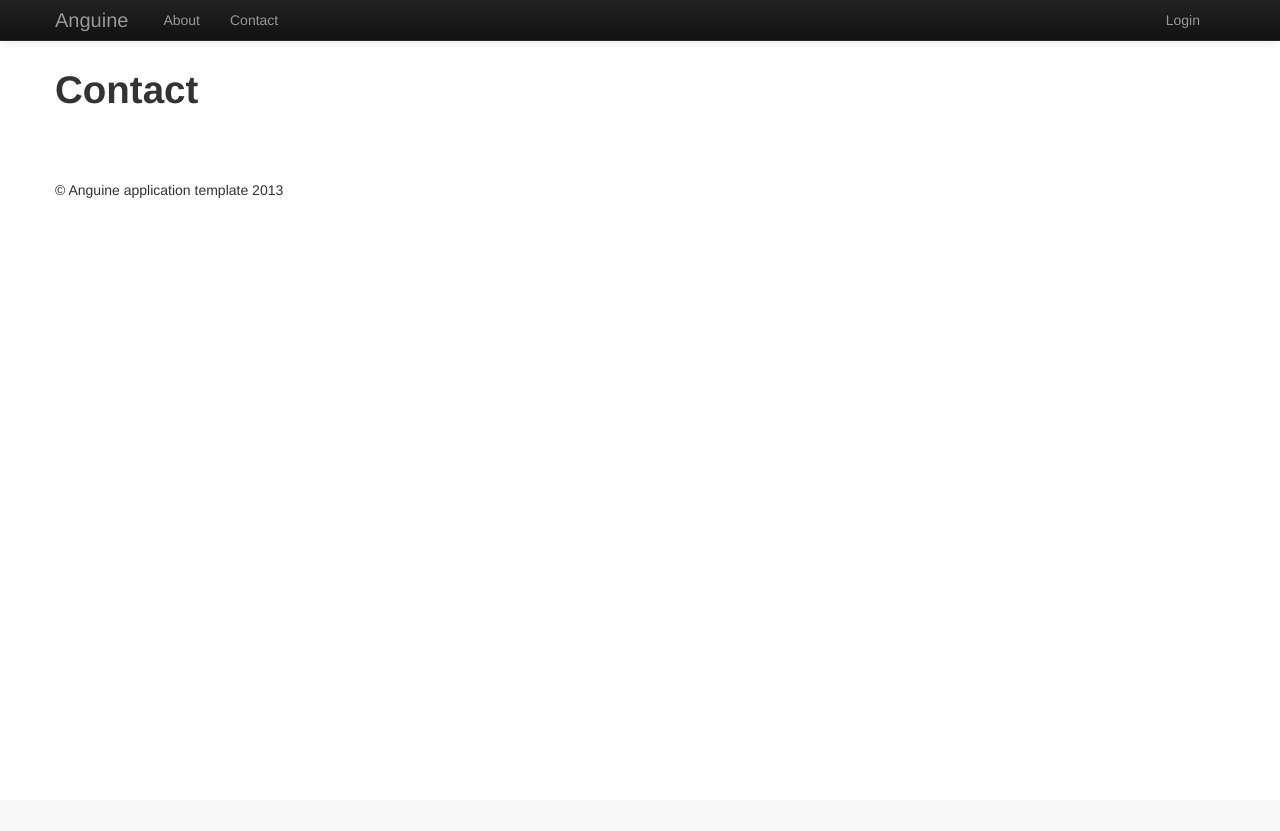
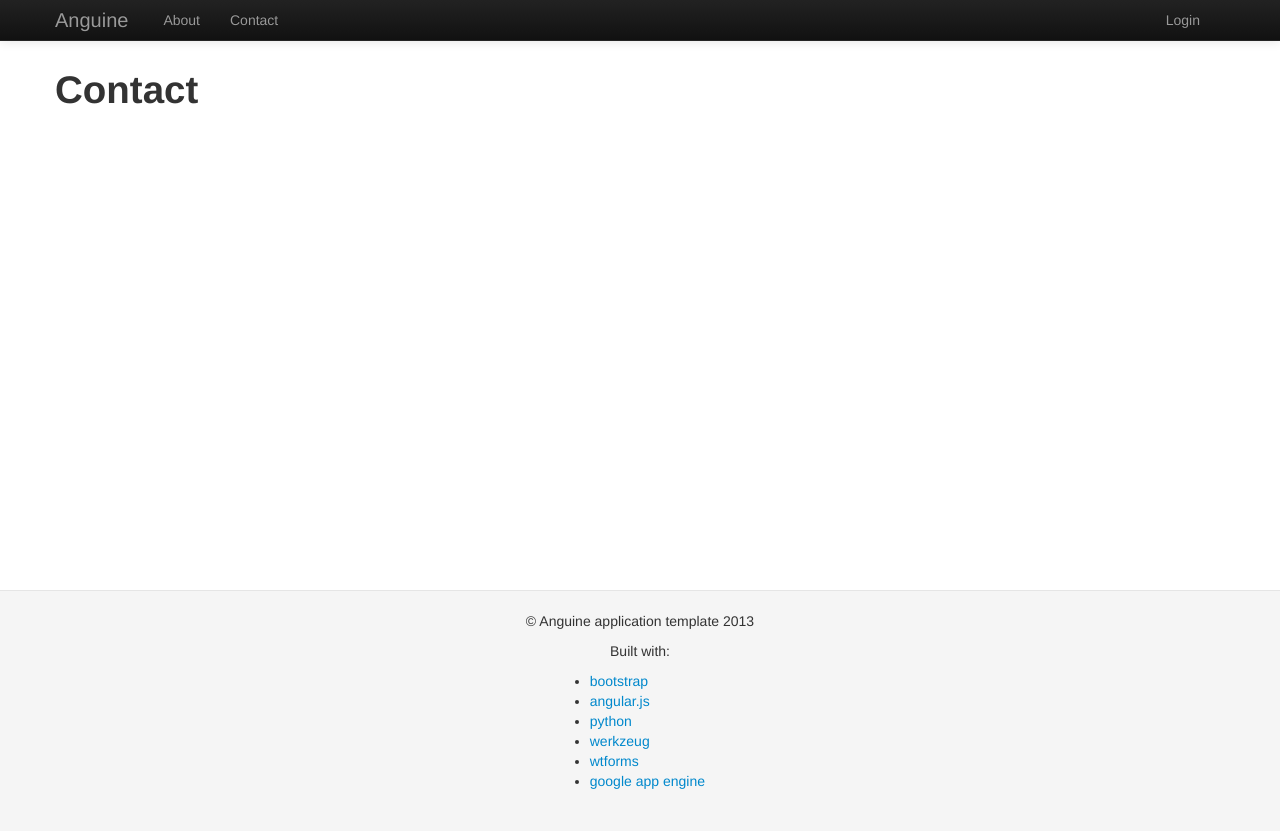
Before and after one commit to nunes/anguine, a Python web app: template resources/templates/contact.html in a window 1280 px wide. Before the commit the page ends 198 px from the top, so only its background shows below. Run offline with Jinja, Linux system fonts and the light colour scheme; the template is opened without the code that fills it, so the values that code supplies are empty; some libraries are stand-ins or nearby versions.

Commit message:
fixed footer style added contact.js

```diff
--- a/resources/css/style.css
+++ b/resources/css/style.css
@@ -1,8 +1,26 @@
 body {
-    padding-top: 60px;
-    padding-bottom: 40px;
+	padding-top: 60px;
 }
 
 footer {
-    padding-top: 60px;
+	margin-top: 50px;
+	padding-top: 20px;
+	text-align: center;
+	border-top: 1px solid #e5e5e5;
+	background-color: #f5f5f5;
+	padding-bottom: 30px;
 }
+
+footer ul {
+	text-align: left;
+}
+
+footer ul li {
+	margin-left: auto;
+	margin-right: auto;
+	width: 10%;
+}
+
+.main-content {
+	min-height: 30rem;
+}
--- /dev/null
+++ b/resources/js/views/contact.js
@@ -0,0 +1,3 @@
+function WindowCtrl($scope) {
+
+}
--- a/resources/js/views/main.js
+++ b/resources/js/views/main.js
@@ -1,4 +1,4 @@
-function MainCtrl($scope) {
+function WindowCtrl($scope) {
 
 	var tasks = $scope.tasks = [];
 
--- a/resources/templates/layout.html
+++ b/resources/templates/layout.html
@@ -8,8 +8,8 @@
 <meta name="viewport" content="width=device-width, initial-scale=1.0">
 
 <!-- CSS -->
-<link href="/css/bootstrap.min.css" rel="stylesheet">
-<link href="/css/bootstrap-responsive.min.css" rel="stylesheet">
+<link href="/css/bootstrap.css" rel="stylesheet">
+<link href="/css/bootstrap-responsive.css" rel="stylesheet">
 <link href="/css/style.css" rel="stylesheet" type="text/css">
 
 </head>
@@ -61,16 +61,26 @@
 		</div>
 	   {% endblock %}
 
-	<div class="container">
+	<div class="container main-content">
 	   {% block body %}
 	   {% endblock %}
+	</div>
 
-       {% block footer %}
-		<footer>
-		  <p>&copy; Anguine application template 2013</p>
-		</footer>
-       {% endblock %}
-	</div>
+    {% block footer %}
+    <footer class="footer">
+       <p>&copy; Anguine application template 2013</p>
+       <p>Built with:</p>
+       <ul>
+         <li><a href="http://twitter.github.io/bootstrap/">bootstrap</a></li>
+         <li><a href="http://angularjs.org/">angular.js</a></li>
+         <li><a href="http://www.python.org/">python</a></li>
+         <li><a href="http://werkzeug.pocoo.org/">werkzeug</a></li>
+         <li><a href="http://wtforms.simplecodes.com/">wtforms</a></li>
+         <li><a href="https://developers.google.com/appengine/">google app engine</a></li>
+       </ul>
+    </footer>
+    {% endblock %}
+
 
 	{%endblock%}
 
--- a/resources/templates/main.html
+++ b/resources/templates/main.html
@@ -1,7 +1,7 @@
 {% extends 'layout.html' %} {% block body %} {# Angular.js template #}
 {% raw %}
 
-<div ng-controller="MainCtrl">
+<div ng-controller="WindowCtrl">
 
 	<h1>Main</h1>
 
```
Also changed, not shown: application/views.py (+12 -12 lines), resources/js/lib/main.js (deleted, +0 -46 lines), resources/js/lib/simpleMVC.js (deleted), 1 other file.
